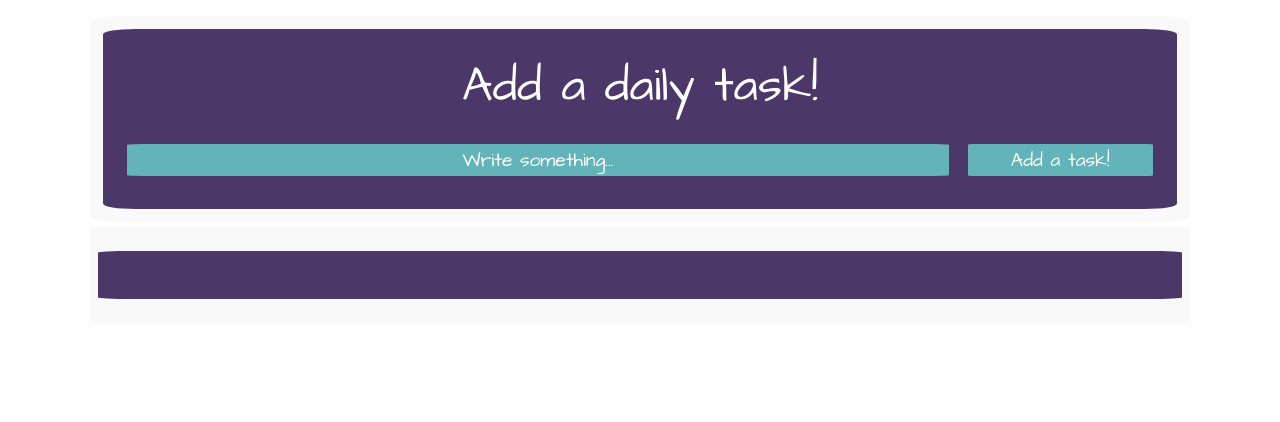
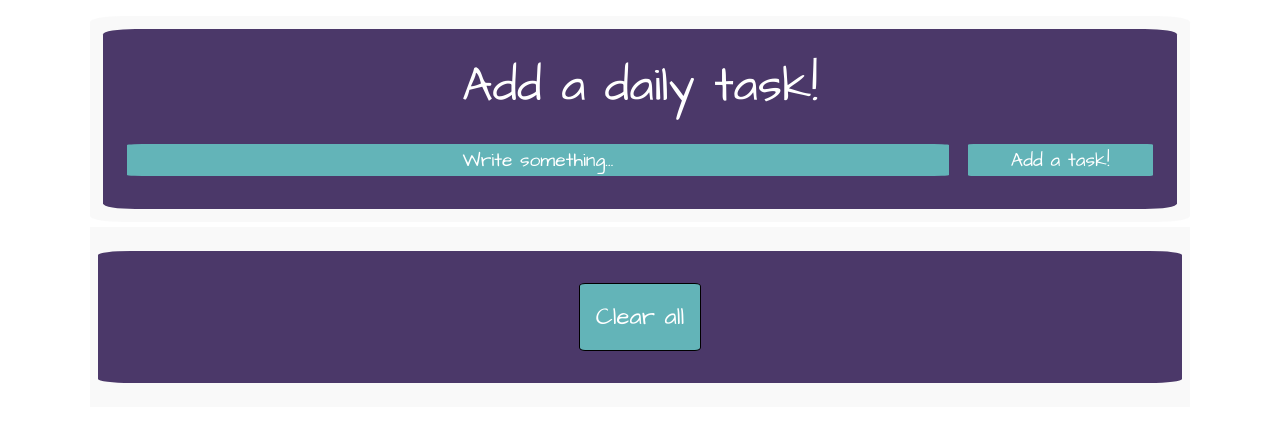
Before and after one commit to SvetozarMiskovic/todoApp, a website: page index.html in a window 1280 px wide. Drawn offline with Linux system fonts and the light colour scheme.

Commit message:
finishing touches

```diff
--- a/app.js
+++ b/app.js
@@ -1,13 +1,16 @@
 const form = document.querySelector('form');
 const textInput = document.getElementById('todoTask');
 const ul = document.querySelector('.task-container ul');
+const clearAll = document.querySelector('.clear-all');
 
+// Once DOM is loaded, check the LS and render from it
 document.addEventListener('DOMContentLoaded', checkLS);
 
+// Add a task function
 function addTask(text) {
   const li = document.createElement('li');
   li.classList.add('task-item');
-  if (text == '' || text === null) {
+  if (text == '' || text == null) {
     return;
   } else {
     li.innerHTML = text + `<i class="fas fa-eraser removeBtn"></i>`;
@@ -15,6 +18,7 @@ function addTask(text) {
   }
   textInput.value = '';
 }
+// Event listeners
 
 form.addEventListener('submit', function (e) {
   e.preventDefault();
@@ -31,11 +35,21 @@ ul.addEventListener('click', function (e) {
 
     const ls = JSON.parse(localStorage.getItem('tasks'));
     const newLs = ls.filter(lsItem => lsItem !== clickText);
-    console.log(newLs);
+
     localStorage.setItem('tasks', JSON.stringify(newLs));
   }
 });
 
+clearAll.addEventListener('click', function () {
+  const tasksEl = document.querySelectorAll('.task-item');
+
+  tasksEl.forEach(function (task) {
+    task.remove();
+  });
+
+  localStorage.clear();
+});
+// Add to Local Storage
 function storeLS() {
   const tasksEl = document.querySelectorAll('.task-item');
   const tasks = [];
@@ -47,8 +61,10 @@ function storeLS() {
   localStorage.setItem('tasks', JSON.stringify(tasks));
 }
 
+// Check, pull and render from local storage
 function checkLS() {
   const lsTasks = JSON.parse(localStorage.getItem('tasks'));
+
   if (lsTasks != undefined || lsTasks != null) {
     lsTasks.forEach(function (task) {
       const li = document.createElement('li');
--- a/index.html
+++ b/index.html
@@ -33,8 +33,10 @@
             <ul>
               <!-- <li class="task-item">asa<i class="fas fa-eraser"></i></li> -->
             </ul>
+            <div class="clear-all">
+              <a href="#" class="clearBtn">Clear all</a>
+            </div>
           </div>
-          <!-- <a href="#" class="clearAll">Clear all</a> -->
         </div>
       </div>
     </section>
--- a/style.css
+++ b/style.css
@@ -35,7 +35,7 @@ li i {
 .grid {
   display: grid;
   grid-template-columns: 1fr;
-  grid-template-rows: 1fr;
+  grid-template-rows: 2fr;
   gap: 5px;
 }
 
@@ -103,9 +103,29 @@ input[type='submit']:hover {
 }
 
 .task-container {
+  display: flex;
+  flex-direction: column;
   background-color: #4b3869;
   margin: 1rem 0;
   padding: 1.5rem;
   color: white;
   border-radius: 3%;
 }
+
+.clear-all {
+  border: 1px solid black;
+  background-color: #63b4b8;
+  padding: 1rem;
+  margin: 0.5rem auto;
+  border-radius: 5%;
+  cursor: pointer;
+}
+
+.clear-all a {
+  color: #fff;
+  text-decoration: none;
+}
+.clear-all:hover {
+  transform: scale(1.1);
+  transition: ease-out 0.2s;
+}
```
